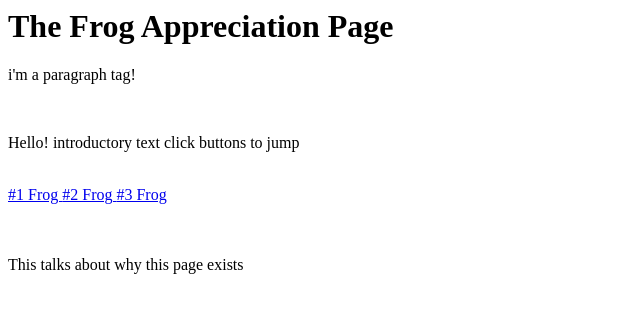
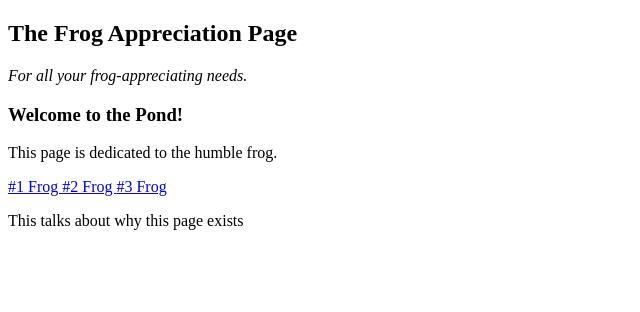
Before and after one commit to pixelizedsunset/assignment1, a plain HTML site: page index.html in a window 1280 px wide. Shown: the whole page, without its empty margins (0-640 px from the left). Drawn offline with Linux system fonts and the light colour scheme.

Commit message:
Update index.html

```diff
--- a/index.html
+++ b/index.html
@@ -1,18 +1,22 @@
+<!DOCTYPE html>
+<html>
   <head>
     <title>The Frog Appreciation Page</title>
+    <link rel="stylesheet" href="css/style.css">
   </head>
   <body>
     <main>
         <header>
-      <h1><b>The Frog Appreciation Page</b></h1>
-      <p>i'm a paragraph tag!</p>
+          <h2><b>The Frog Appreciation Page</b></h2>
+          <p class="headerp"><i>For all your frog-appreciating needs.</i></p>
         </header>
-    <br>
         <section id="intro">
-      <p>Hello! introductory text click buttons to jump</p>
+          <section id="introtext">
+            <h1>Welcome to the Pond!</h1>
           </section>
-    <br>
+        </section>
         <section id="buttons">
+          <p>This page is dedicated to the humble frog.</p>
           <tr>
             <a class="btn" href="#numberone">
               #1 Frog
@@ -25,12 +29,9 @@
             </a>
           </tr>
         </section>
-    <br>
-    <br>
         <section id="aboutus">
           <p>This talks about why this page exists</p>
         </section>
-    <br>
         <br>
         <section id="numberone">
         </section>
@@ -42,3 +43,4 @@
       <footer>
       </footer>
   </body>
+</html>
```
Lines whose indentation alone changed are shown as unchanged.
